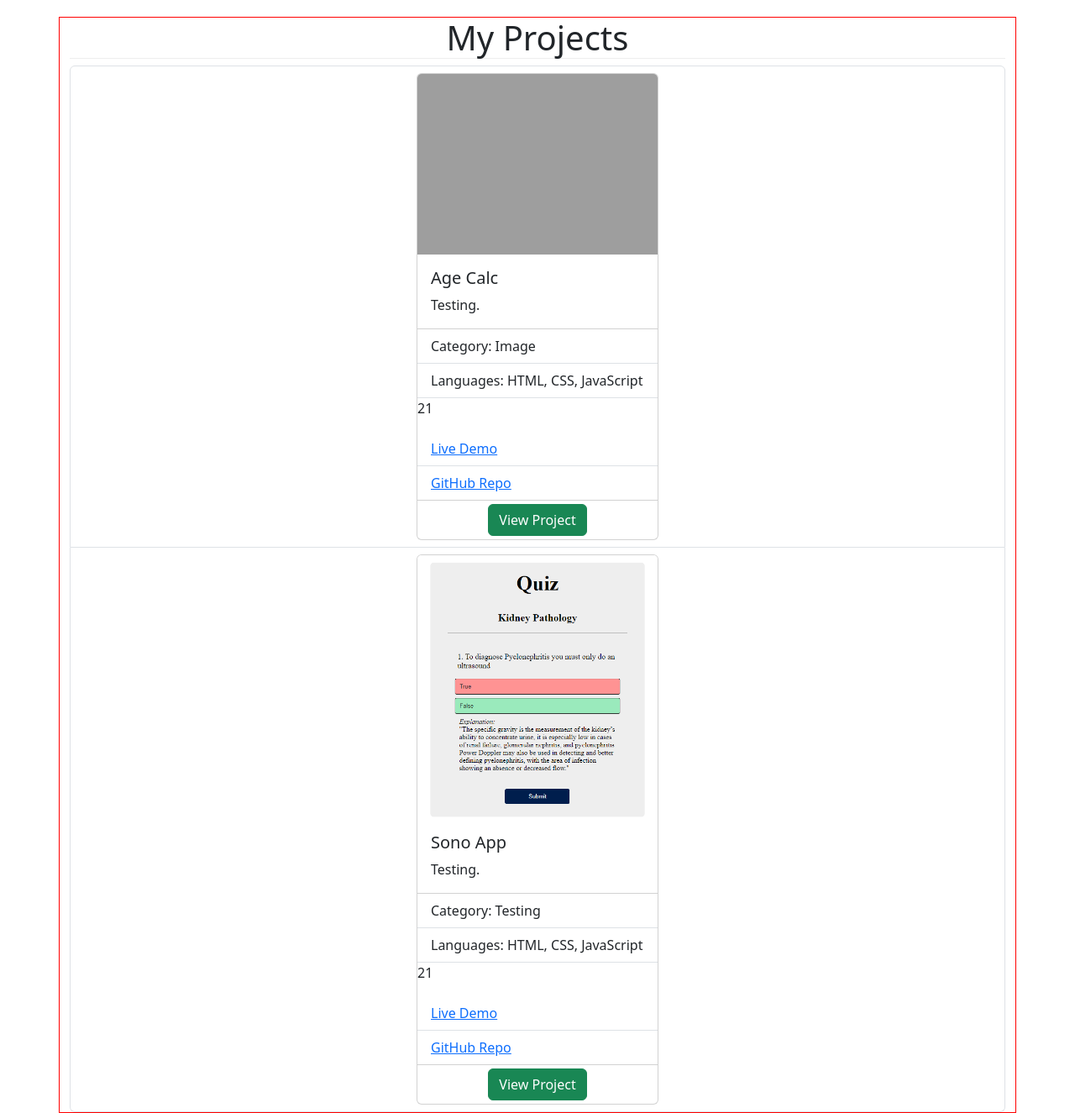
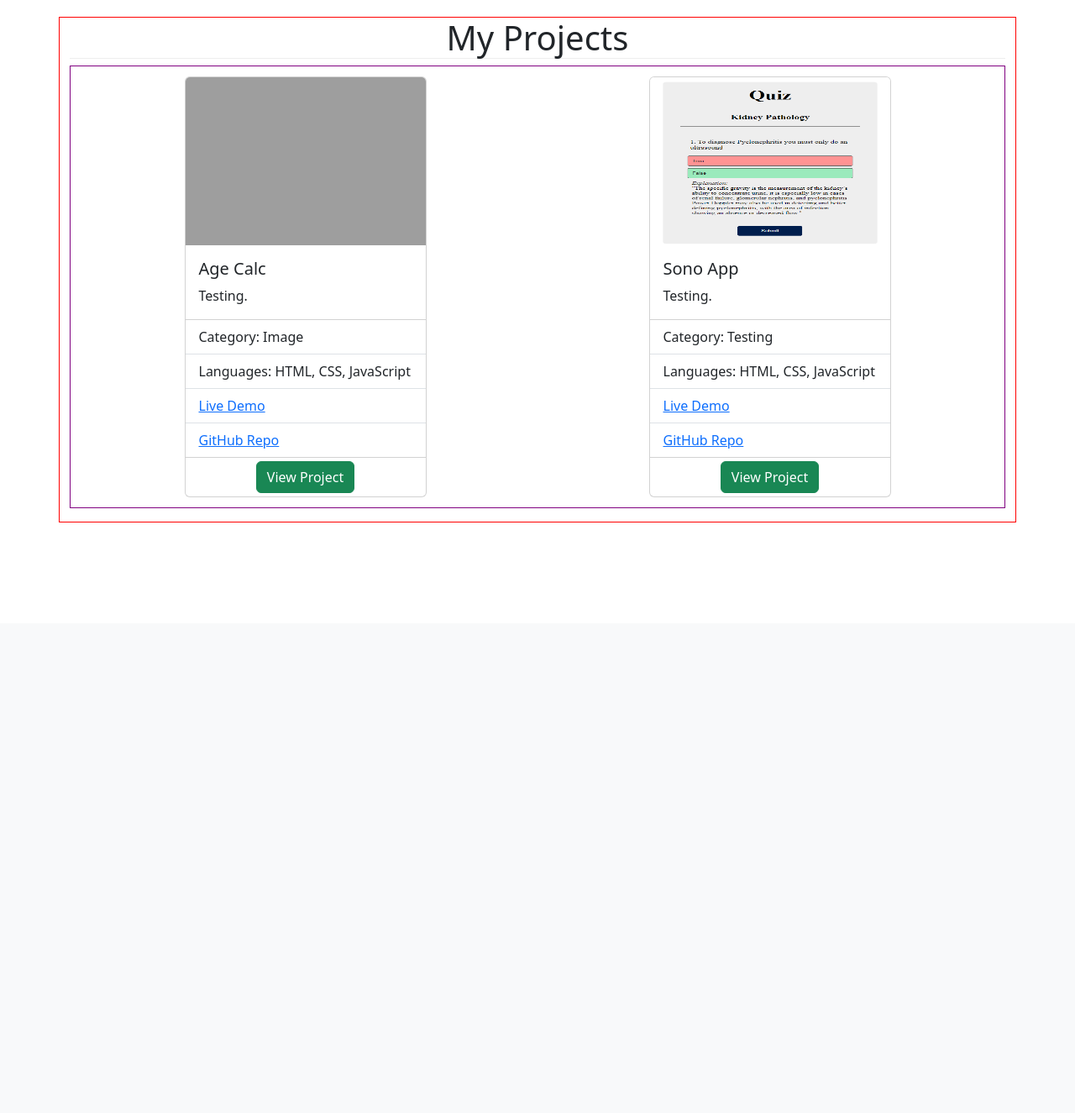
Before and after one commit to Ray-Xavier-2021/Portfolio_2023, a Django app: page /projects in a window 1280 px wide. Shown: the part 58-1383 px from the top of the page at 84% size. After the commit the page ends 680 px from the top, so only its background shows below. Run offline with Django 4.2, Linux system fonts and the light colour scheme; data comes from the database, SQL or seed files in the repository; some libraries are stand-ins or nearby versions; grey boxes are pictures that could not be loaded.

Commit message:
Updated projects template and style

```diff
--- a/projects/static/css/style.css
+++ b/projects/static/css/style.css
@@ -162,6 +162,7 @@ button.navbar-toggler:focus,
   margin-bottom: 0;
 }
 
+
 .version-control-skills-list .skill-type {
   display: grid;
   grid-template-columns: repeat(2, 1fr);
@@ -221,7 +222,44 @@ button.navbar-toggler:focus,
   font-size: 14px;
 }
 
+.skill-type {
+  width: 100%;
+}
+
 /* Projects Page */
+.projects-list {
+  border: 1px solid purple;
+  display: grid;
+  gap: 10px;
+  grid-template-columns: repeat(2, 1fr);
+  grid-template-rows: auto;
+  grid-template-areas:
+  'item item';
+  padding: 8px;
+}
+
+.projects-list-item {
+  /* border: 1px solid red; */
+  border-radius: 16px;
+  padding: 4px;
+}
+
+.projects-list-item, .card {
+}
+
+.projects-list-item:nth-child() {
+  grid-area: item;
+  display: flex;
+}
+
+.card {
+  margin: auto;
+}
+
+.card-img-top {
+  width: 300px;
+  height: 200px;
+}
 
 .card-body-buttons {
   display: flex;
--- a/projects/templates/projects.html
+++ b/projects/templates/projects.html
@@ -8,10 +8,10 @@
 {% block content %}
 <h1 class='title'>My Projects</h1>
 
-<ul class='list-group'>
+<ul class='projects-list'>
   {% for project in projects %}
-    <li class='list-group-item'>
-      <div class="m-auto card" style="width: 18rem;">
+    <li class='projects-list-item'>
+      <div class="card" style="width: 18rem;">
         <img src="{{ project.thumbnail.url }}" class="card-img-top" alt="{{ project.title }}">
         <div class="card-body">
           <h5 class="card-title">{{ project.title }}</h5>
@@ -27,7 +27,6 @@
             {% endif %}
             {{ project.languages }}
           </li>
-          <p>{{ project.languages | length }}</p>
           <li class="list-group-item project-demo"><a href="{{ project.demo }}" class="card-link">Live Demo</a></li>
           <li class="list-group-item project-github"><a href="{{ project.github_url }}" class="card-link">GitHub Repo</a></li>
         </ul>
```
